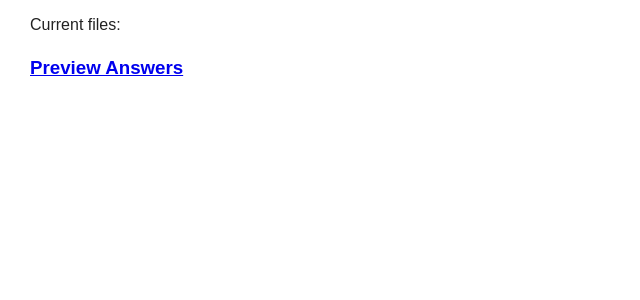
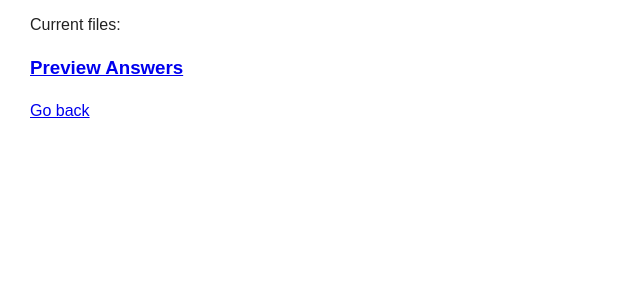
Before and after one commit to neveditsin/smuton, a Django app: template core/templates/core/paper_form_create.html in a window 1280 px wide. Shown: the part 237-537 px from the top of the page, without its empty margins (0-640 px from the left). Run offline with Django 3.2, Linux system fonts and the light colour scheme; the template is opened without the code that fills it: values that come from a table or form of the project are taken from there, others are empty; parts of the project's set-up code (start-up, migrations or seed data) failed here and were passed over; some libraries are stand-ins or nearby versions.

Commit message:
back link added

```diff
--- a/core/templates/core/paper_form_create.html
+++ b/core/templates/core/paper_form_create.html
@@ -5,6 +5,8 @@
 
 {% block content %}
 	<h1>Paper Forms</h1>
+
+
     <h3><a href={% url "core:paper_form" jr.pk %}?download=yes>Download Paper Forms</a></h3>
 
     <form action={% url "core:paper_form" jr.pk %} method="post" enctype="multipart/form-data">{% csrf_token %}
@@ -22,4 +24,7 @@
 
 	<h3><a href={% url "core:pf_results_preview" jr.pk %}>Preview Answers</a></h3>
 
+	<a href={% url "core:judging_round_detail" jr.pk %}>Go back</a>
+
+
 {% endblock %}
```
